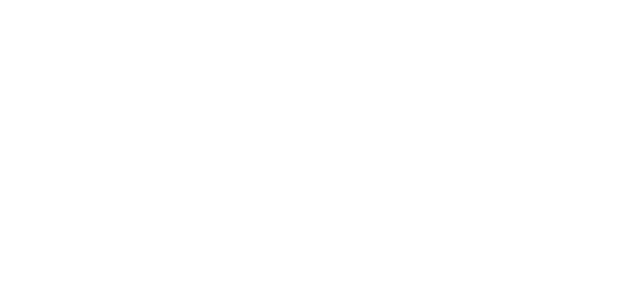
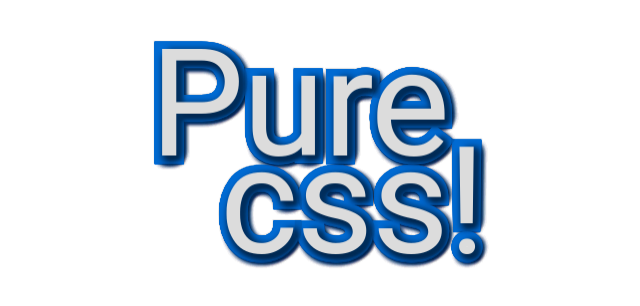
Before and after one commit to Coder-Dojo-Noosa/HTML-Repo, a plain HTML site: page index.html in a window 1280 px wide. Shown: the whole page, without its empty margins (349-989 px from the left). Drawn offline with Linux system fonts and the light colour scheme.

Commit message:
Update index.html

```diff
--- a/index.html
+++ b/index.html
@@ -1,3 +1,5 @@
+<html>
+<link href="style.css" rel="stylesheet" type="text/css" />
 <div class="stage">
   <div class="layer"></div>
   <div class="layer"></div>
```
